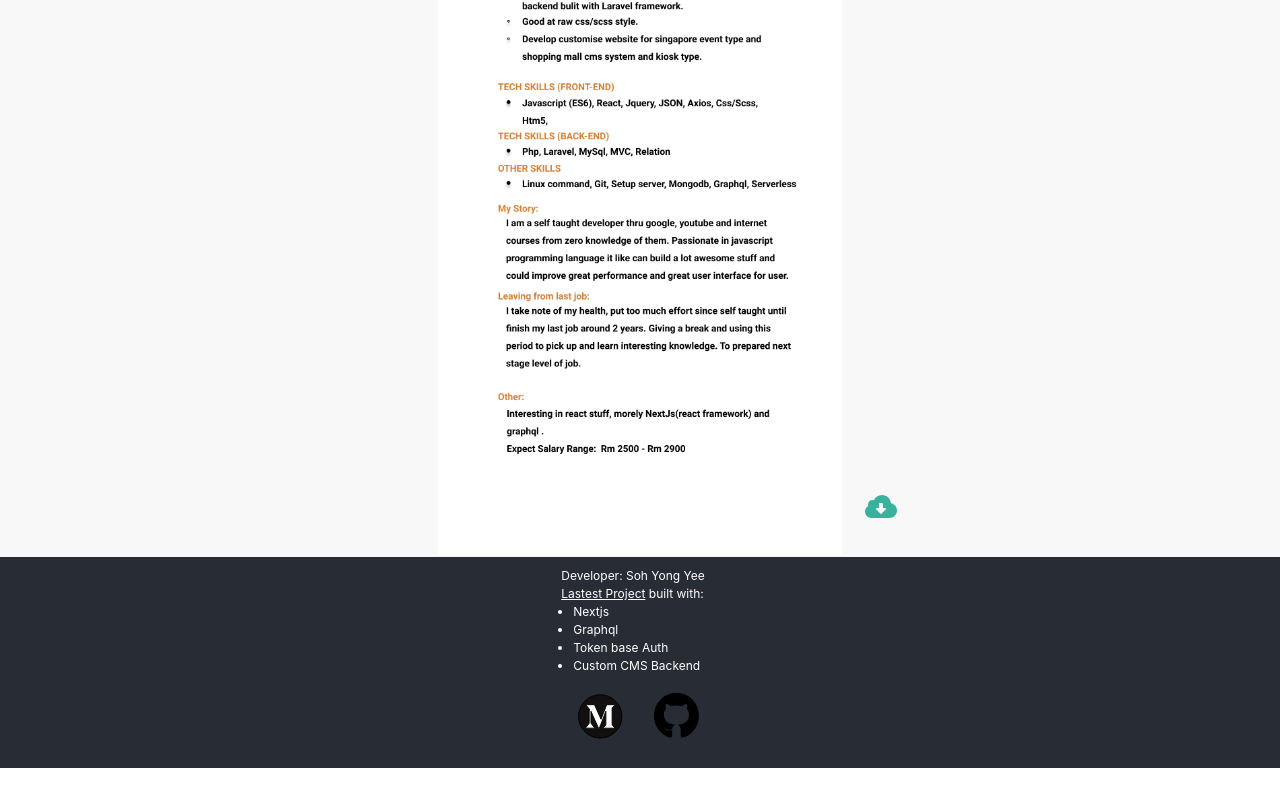
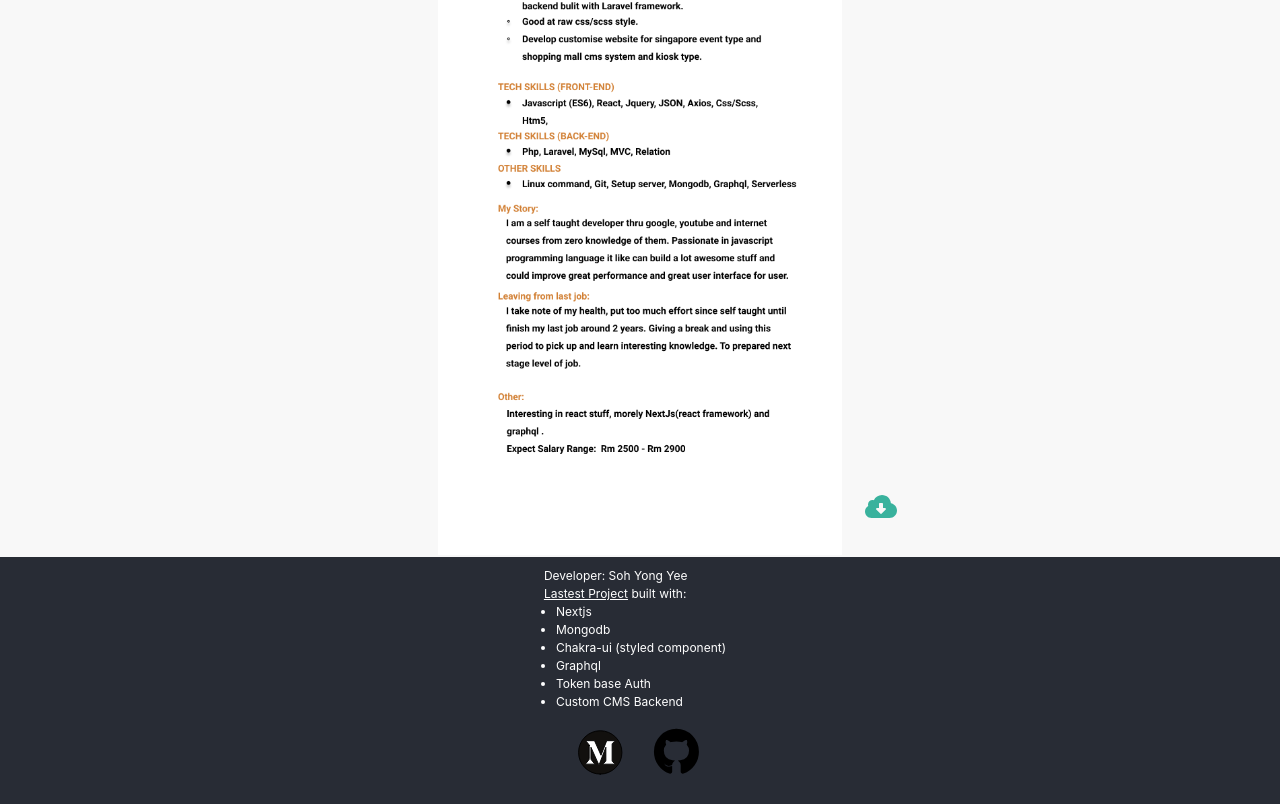
Before and after one commit to wilkersoh/resume, a Next.js app: page / in a window 1280 px wide. Shown: the part 471-1275 px from the top of the page. Before the commit the page ends 1239 px from the top, so only its background shows below. Built offline with nearby package versions, Linux system fonts and the light colour scheme.

Commit message:
update content footer

```diff
--- a/pages/index.js
+++ b/pages/index.js
@@ -113,6 +113,8 @@ export default function Home() {
               </Text>
               <UnorderedList>
                 <ListItem>Nextjs</ListItem>
+                <ListItem>Mongodb</ListItem>
+                <ListItem>Chakra-ui (styled component)</ListItem>
                 <ListItem>Graphql</ListItem>
                 <ListItem>Token base Auth</ListItem>
                 <ListItem>Custom CMS Backend</ListItem>
```
